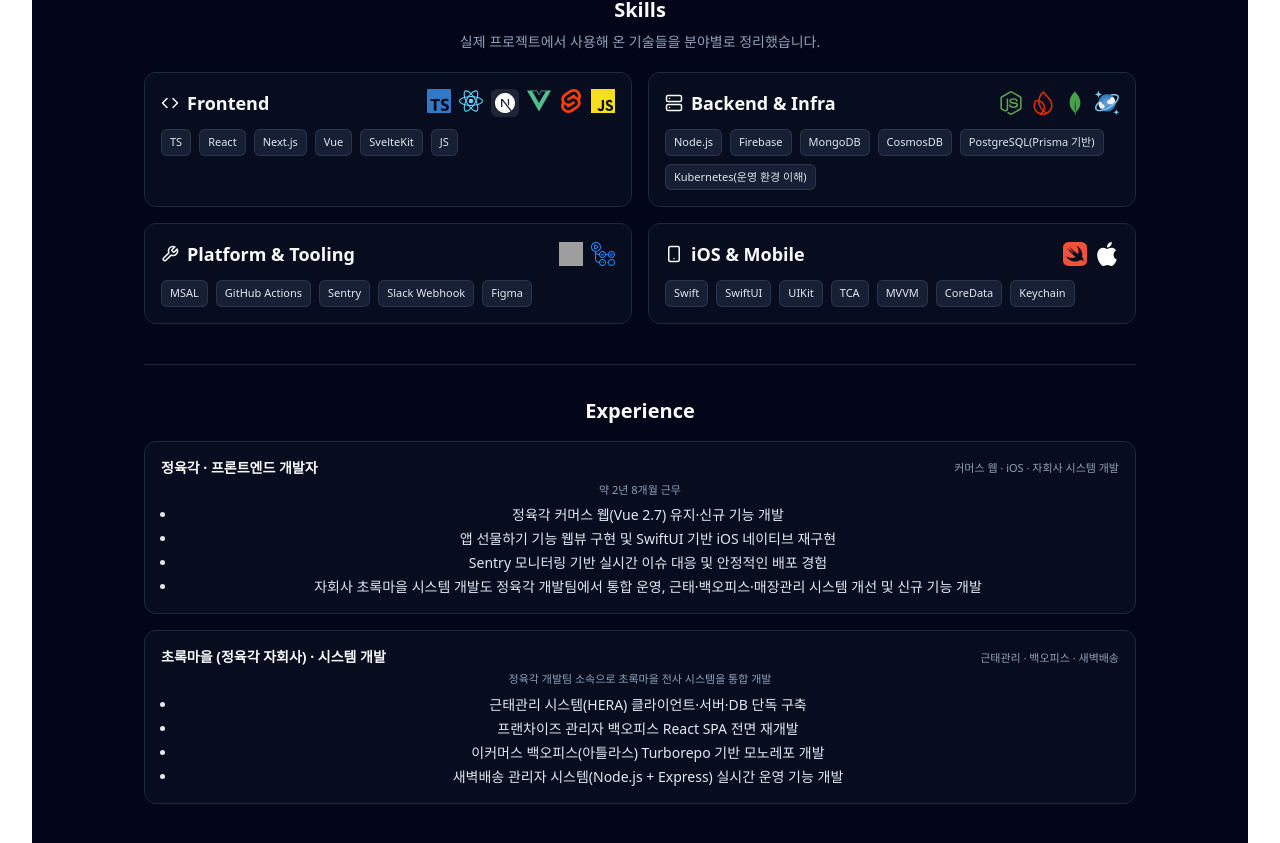
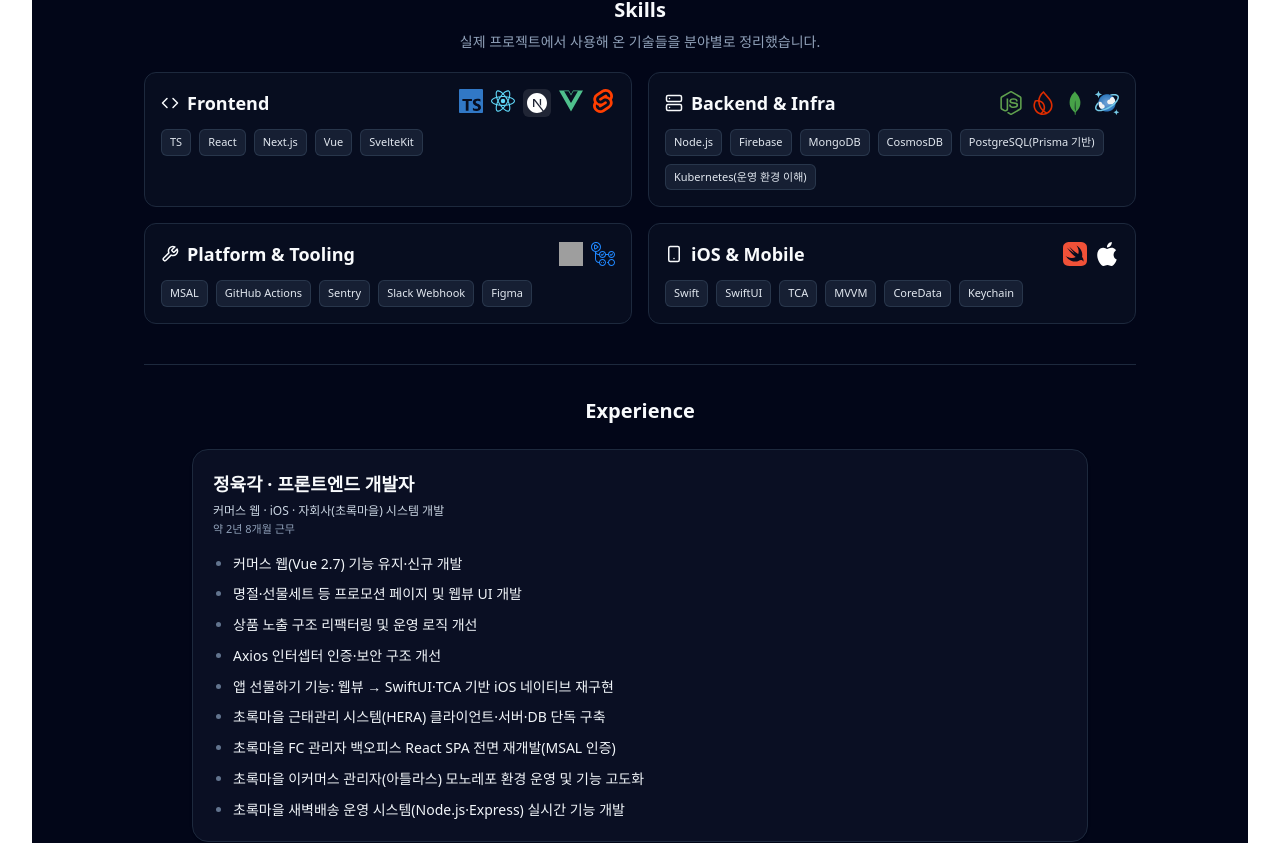
Before and after one commit to horeng2/portfolio, a React (Vite) app: page / in a window 1280 px wide. Shown: the part 818-1661 px from the top of the page. Built offline with nearby package versions, Linux system fonts and the light colour scheme; grey boxes are pictures that could not be loaded.

Commit message:
text change

```diff
--- a/src/components/About.tsx
+++ b/src/components/About.tsx
@@ -40,7 +40,7 @@
         <p className="mt-2 text-sm text-slate-300 leading-relaxed">
           SwiftUI·TCA 기반
           <br />
-          iOS 개발 경험을 통한
+          iOS 개발 실무 경험을 통한
           <br />
           모바일 생태계 이해
         </p>
--- a/src/components/Experience.tsx
+++ b/src/components/Experience.tsx
@@ -1,41 +1,30 @@
 const Experience = () => (
   <section id="experience" className="border-t border-slate-800 pt-8 pb-10 scroll-mt-10">
-    <h2 className="text-xl font-semibold">Experience</h2>
-    <div className="mt-4 space-y-4 text-sm">
-      {/* 정육각 */}
-      <article className="rounded-xl border border-slate-800 bg-slate-900/40 p-4">
-        <header className="flex items-center justify-between gap-2">
-          <div className="font-semibold">정육각 · 프론트엔드 개발자</div>
-          <div className="text-[11px] text-slate-400">커머스 웹 · iOS · 자회사 시스템 개발</div>
+    <h2 className="text-xl font-semibold text-left sm:text-center">Experience</h2>
+
+    <div className="mt-6 text-sm text-left">
+      <article className="mx-auto max-w-4xl rounded-2xl border border-slate-800 bg-slate-900/60 px-5 py-5 shadow-sm">
+        <header>
+          <h3 className="text-base font-semibold text-slate-50 sm:text-lg">정육각 · 프론트엔드 개발자</h3>
+          <p className="mt-1 text-[12px] font-medium text-slate-300">커머스 웹 · iOS · 자회사(초록마을) 시스템 개발</p>
+          <p className="mt-0.5 text-[11px] text-slate-400">약 2년 8개월 근무</p>
         </header>
 
-        <p className="mt-1 text-[11px] text-slate-400">약 2년 8개월 근무</p>
+        <ul className="mt-4 list-disc space-y-2 pl-5 text-[13px] leading-relaxed text-slate-100 marker:text-slate-500 sm:text-[14px]">
+          {/* 정육각 웹 */}
+          <li>커머스 웹(Vue 2.7) 기능 유지·신규 개발</li>
+          <li>명절·선물세트 등 프로모션 페이지 및 웹뷰 UI 개발</li>
+          <li>상품 노출 구조 리팩터링 및 운영 로직 개선</li>
+          <li>Axios 인터셉터 인증·보안 구조 개선</li>
 
-        <ul className="mt-2 list-disc space-y-1 pl-4 text-slate-200">
-          <li>정육각 커머스 웹(Vue 2.7) 유지·신규 기능 개발</li>
-          <li>앱 선물하기 기능 웹뷰 구현 및 SwiftUI 기반 iOS 네이티브 재구현</li>
-          <li>Sentry 모니터링 기반 실시간 이슈 대응 및 안정적인 배포 경험</li>
-          <li>
-            자회사 초록마을 시스템 개발도 정육각 개발팀에서 통합 운영, 근태·백오피스·매장관리 시스템 개선 및 신규 기능
-            개발
-          </li>
-        </ul>
-      </article>
+          {/* 정육각 iOS */}
+          <li>앱 선물하기 기능: 웹뷰 → SwiftUI·TCA 기반 iOS 네이티브 재구현</li>
 
-      {/* 초록마을 (자회사 프로젝트로 별도 명시) */}
-      <article className="rounded-xl border border-slate-800 bg-slate-900/40 p-4">
-        <header className="flex items-center justify-between gap-2">
-          <div className="font-semibold">초록마을 (정육각 자회사) · 시스템 개발</div>
-          <div className="text-[11px] text-slate-400">근태관리 · 백오피스 · 새벽배송</div>
-        </header>
-
-        <p className="mt-1 text-[11px] text-slate-400">정육각 개발팀 소속으로 초록마을 전사 시스템을 통합 개발</p>
-
-        <ul className="mt-2 list-disc space-y-1 pl-4 text-slate-200">
-          <li>근태관리 시스템(HERA) 클라이언트·서버·DB 단독 구축</li>
-          <li>프랜차이즈 관리자 백오피스 React SPA 전면 재개발</li>
-          <li>이커머스 백오피스(아틀라스) Turborepo 기반 모노레포 개발</li>
-          <li>새벽배송 관리자 시스템(Node.js + Express) 실시간 운영 기능 개발</li>
+          {/* 초록마을 시스템 */}
+          <li>초록마을 근태관리 시스템(HERA) 클라이언트·서버·DB 단독 구축</li>
+          <li>초록마을 FC 관리자 백오피스 React SPA 전면 재개발(MSAL 인증)</li>
+          <li>초록마을 이커머스 관리자(아틀라스) 모노레포 환경 운영 및 기능 고도화</li>
+          <li>초록마을 새벽배송 운영 시스템(Node.js·Express) 실시간 기능 개발</li>
         </ul>
       </article>
     </div>
--- a/src/components/Hero.tsx
+++ b/src/components/Hero.tsx
@@ -1,7 +1,7 @@
 const Hero = () => (
-  <section id="hero" className="pt-12 pb-16">
+  <section id="hero" className="pt-12 pb-16 scroll-mt-24">
     <p className="text-sm uppercase tracking-[0.2em] bg-gradient-to-r from-pink-400 via-purple-400 to-sky-400 bg-clip-text text-transparent">
-      Web Frontend & iOS Developer
+      Web Frontend Developer
     </p>
 
     <h1 className="mt-3 text-4xl font-semibold leading-tight">
--- a/src/components/Skills.tsx
+++ b/src/components/Skills.tsx
@@ -4,7 +4,6 @@
   SiNextdotjs,
   SiVuedotjs,
   SiSvelte,
-  SiJavascript,
   SiNodedotjs,
   SiFirebase,
   SiMongodb,
@@ -36,11 +35,10 @@
             </div>
             <SiVuedotjs className="text-2xl text-[#4FC08D]" />
             <SiSvelte className="text-2xl text-[#FF3E00]" />
-            <SiJavascript className="text-2xl text-[#F7DF1E]" />
           </div>
         </div>
         <ul className="mt-3 flex flex-wrap gap-2">
-          {["TS", "React", "Next.js", "Vue", "SvelteKit", "JS"].map((skill) => (
+          {["TS", "React", "Next.js", "Vue", "SvelteKit"].map((skill) => (
             <li key={skill} className={tagBaseClass}>
               {skill}
             </li>
@@ -108,7 +106,7 @@
           </div>
         </div>
         <ul className="mt-3 flex flex-wrap gap-2">
-          {["Swift", "SwiftUI", "UIKit", "TCA", "MVVM", "CoreData", "Keychain"].map((skill) => (
+          {["Swift", "SwiftUI", "TCA", "MVVM", "CoreData", "Keychain"].map((skill) => (
             <li key={skill} className={tagBaseClass}>
               {skill}
             </li>
```
